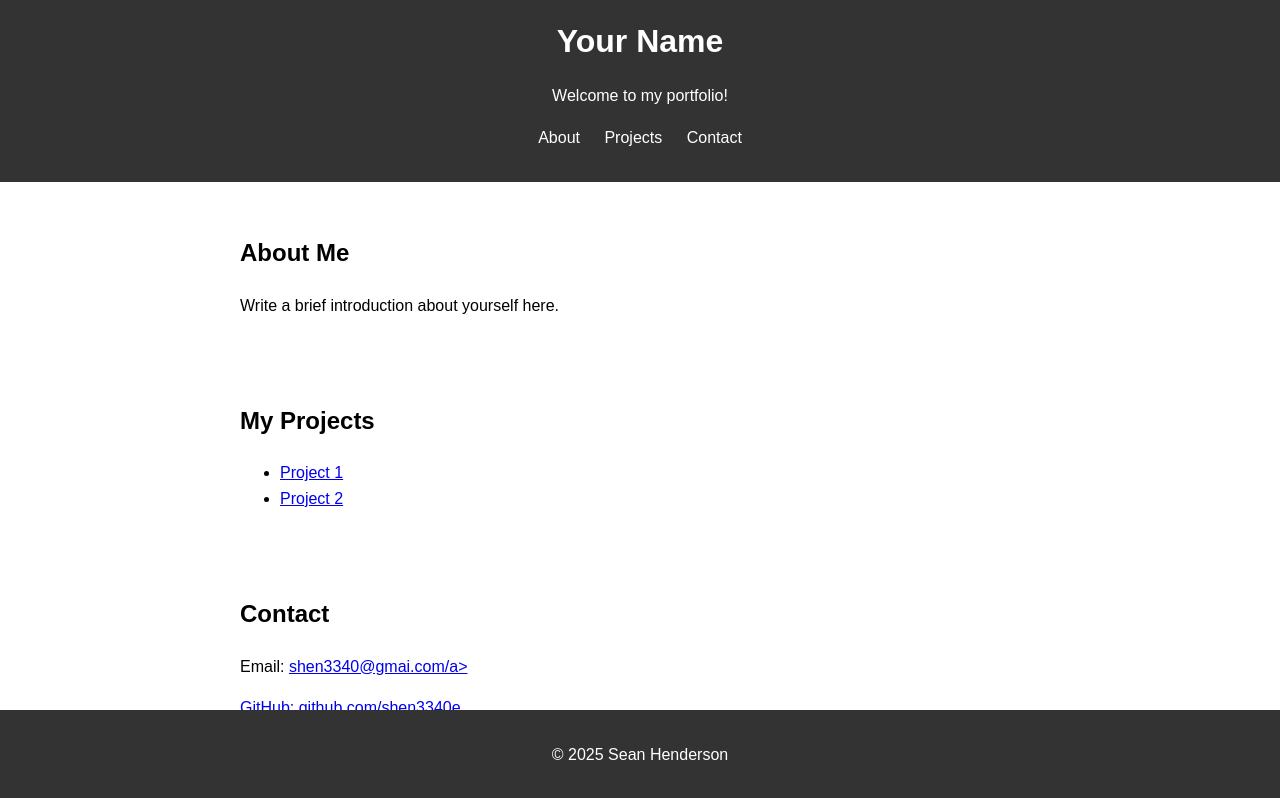
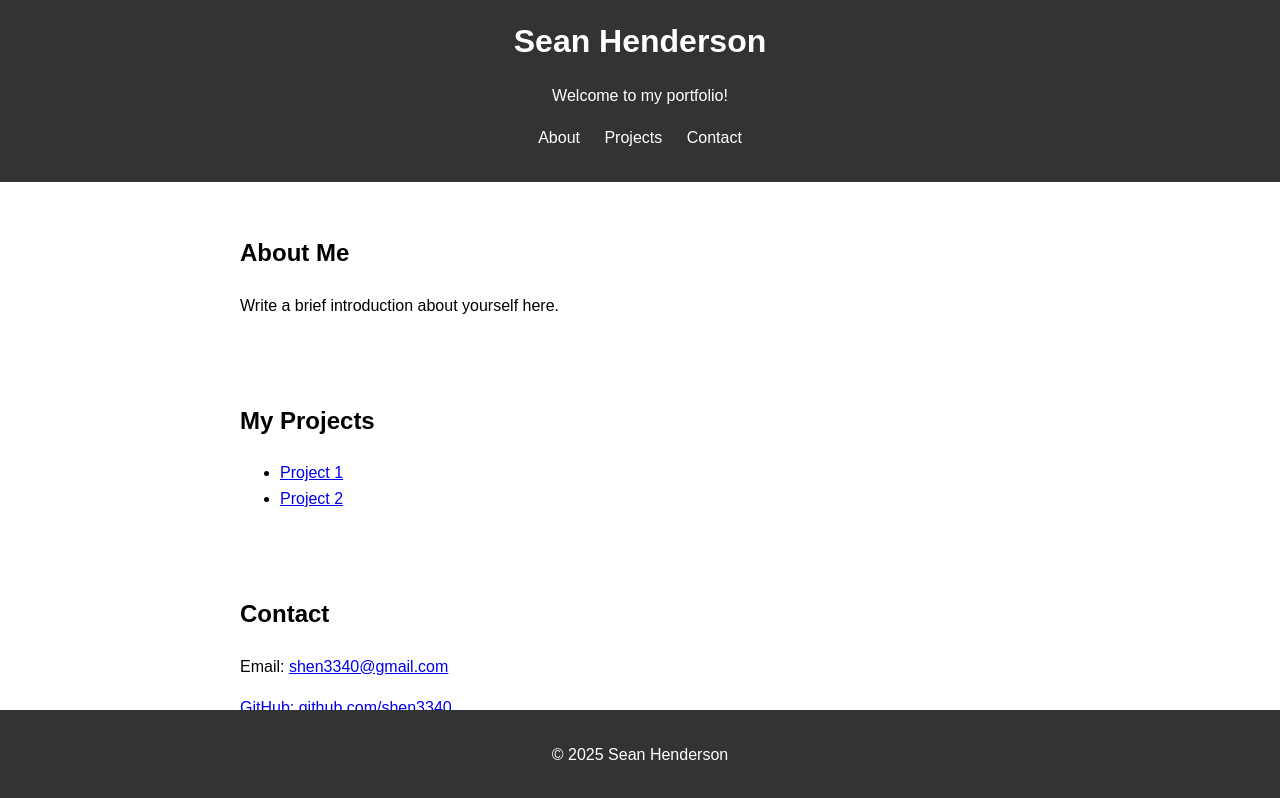
Before and after one commit to shen3340/shen3340, a plain HTML site: page index.html in a window 1280 px wide. Drawn offline with Linux system fonts and the light colour scheme.

Commit message:
Update index.html

```diff
--- a/index.html
+++ b/index.html
@@ -3,13 +3,13 @@
 <head>
     <meta charset="UTF-8">
     <meta name="viewport" content="width=device-width, initial-scale=1.0">
-    <title>Your Name - Portfolio</title>
+    <title>Sean Henderson - Portfolio</title>
     <!-- Link to CSS file -->
     <link rel="stylesheet" href="styles.css">
 </head>
 <body>
     <header>
-        <h1>Your Name</h1>
+        <h1>Sean Henderson</h1>
         <p>Welcome to my portfolio!</p>
         <nav>
             <ul>
@@ -35,8 +35,8 @@
 
     <section id="contact">
         <h2>Contact</h2>
-        <p>Email: <a href="mailto:shen3340@gmail.com">shen3340@gmai.com/a></p>
-        <p>GitHub: <a href="https://github.com/shen3340" target="_blank">github.com/shen3340e</a></p>
+        <p>Email: <a href="mailto:shen3340@gmail.com">shen3340@gmail.com</p>
+        <p>GitHub: <a href="https://github.com/shen3340" target="_blank">github.com/shen3340</p>
     </section>
 
     <footer>
```
